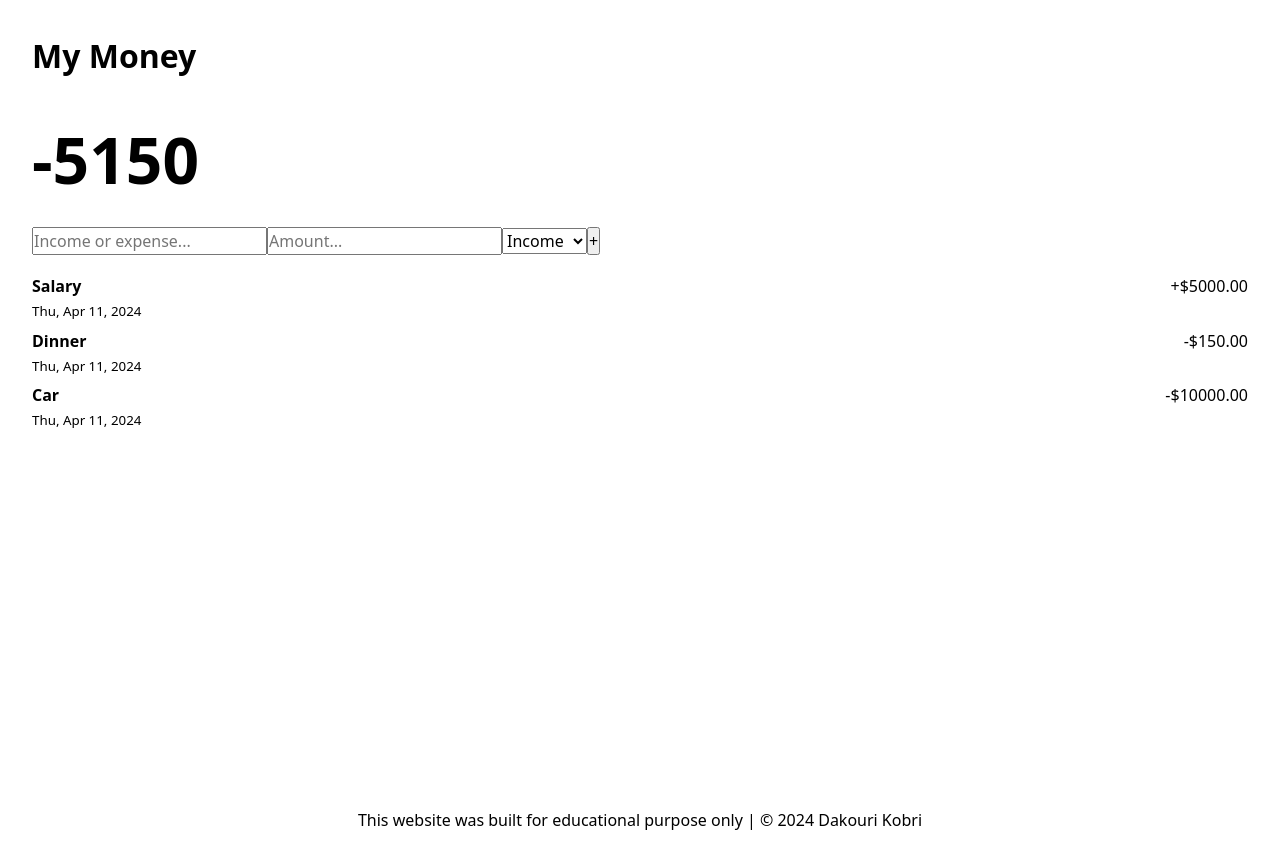
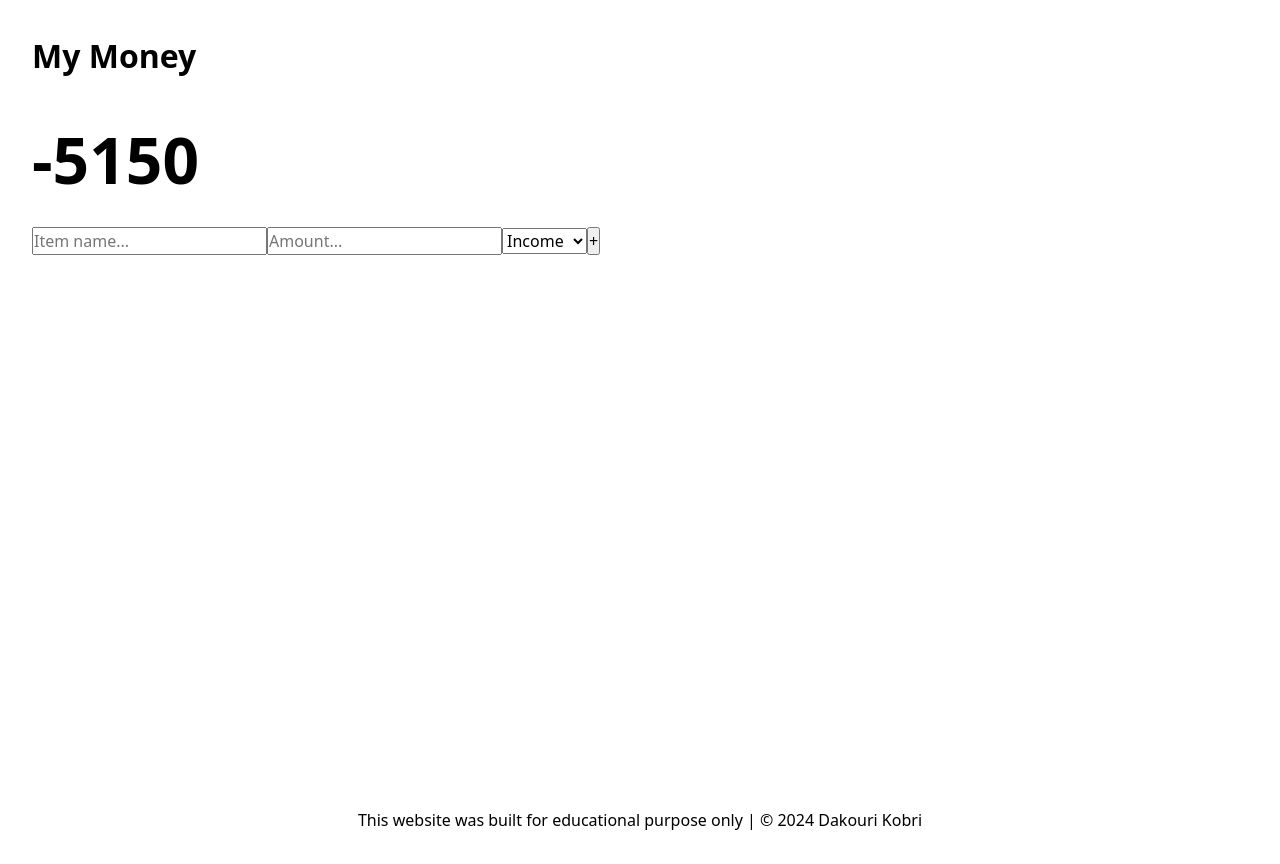
Before and after one commit to DakouriKobri/basic-expense-tracker-react-vite, a React (Vite) app: page / in a window 1280 px wide. Built offline with nearby package versions, Linux system fonts and the light colour scheme.

Commit message:
Display item list

```diff
--- a/src/App.jsx
+++ b/src/App.jsx
@@ -3,14 +3,13 @@ import { useState } from 'react';
 
 // Project Imports
 import './App.css';
+import { getDate } from './utils';
 
 function App() {
   const [name, setName] = useState('');
   const [amount, setAmount] = useState('');
   const [category, setCategory] = useState('income');
   const [items, setItems] = useState([]);
-
-  console.log('items:', items);
 
   function handleNameChange(event) {
     setName(event.target.value);
@@ -34,6 +33,23 @@ function App() {
     setCategory('income');
   }
 
+  const itemsList = items.map((item) => {
+    const { name, amount, category } = item;
+    const itemKey = `${new Date().getMilliseconds()}-${Math.random()}`;
+
+    return (
+      <li key={itemKey} className="list__item">
+        <div>
+          <h4>{name}</h4>
+          <small>{getDate()}</small>
+        </div>
+        <div>
+          {category === 'income' ? '+' : '-'}${amount}
+        </div>
+      </li>
+    );
+  });
+
   return (
     <div className="container">
       <header className="header">
@@ -46,7 +62,7 @@ function App() {
         <form className="form" onSubmit={handleSubmit}>
           <input
             type="text"
-            placeholder="Income or expense..."
+            placeholder="Item name..."
             value={name}
             onChange={handleNameChange}
           />
@@ -64,31 +80,7 @@ function App() {
           <button type="submit">&#43;</button>
         </form>
 
-        <ul className="list">
-          <li className="list__item">
-            <div>
-              <h4>Salary</h4>
-              <small>Thu, Apr 11, 2024</small>
-            </div>
-            <div>+$5000.00</div>
-          </li>
-
-          <li className="list__item">
-            <div>
-              <h4>Dinner</h4>
-              <small>Thu, Apr 11, 2024</small>
-            </div>
-            <div>-$150.00</div>
-          </li>
-
-          <li className="list__item">
-            <div>
-              <h4>Car</h4>
-              <small>Thu, Apr 11, 2024</small>
-            </div>
-            <div>-$10000.00</div>
-          </li>
-        </ul>
+        {itemsList && <ul className="list">{itemsList}</ul>}
       </main>
 
       <footer className="footer">
--- /dev/null
+++ b/src/utils.js
@@ -0,0 +1,27 @@
+const monthNames = [
+  'Jan',
+  'Feb',
+  'Mar',
+  'Apr',
+  'May',
+  'Jun',
+  'Jul',
+  'Aug',
+  'Sep',
+  'Oct',
+  'Nov',
+  'Dec',
+];
+const dayNames = ['Sun', 'Mon', 'Tue', 'Wed', 'Thu', 'Fri', 'Sat'];
+
+export function getDate() {
+  const newDate = new Date();
+  const day = dayNames[newDate.getDay()];
+  const month = monthNames[newDate.getMonth()];
+  const date = newDate.getDate();
+  const year = newDate.getFullYear();
+
+  return `${day}, ${month} ${date}, ${year}`;
+}
+
+console.log(getDate());
```
